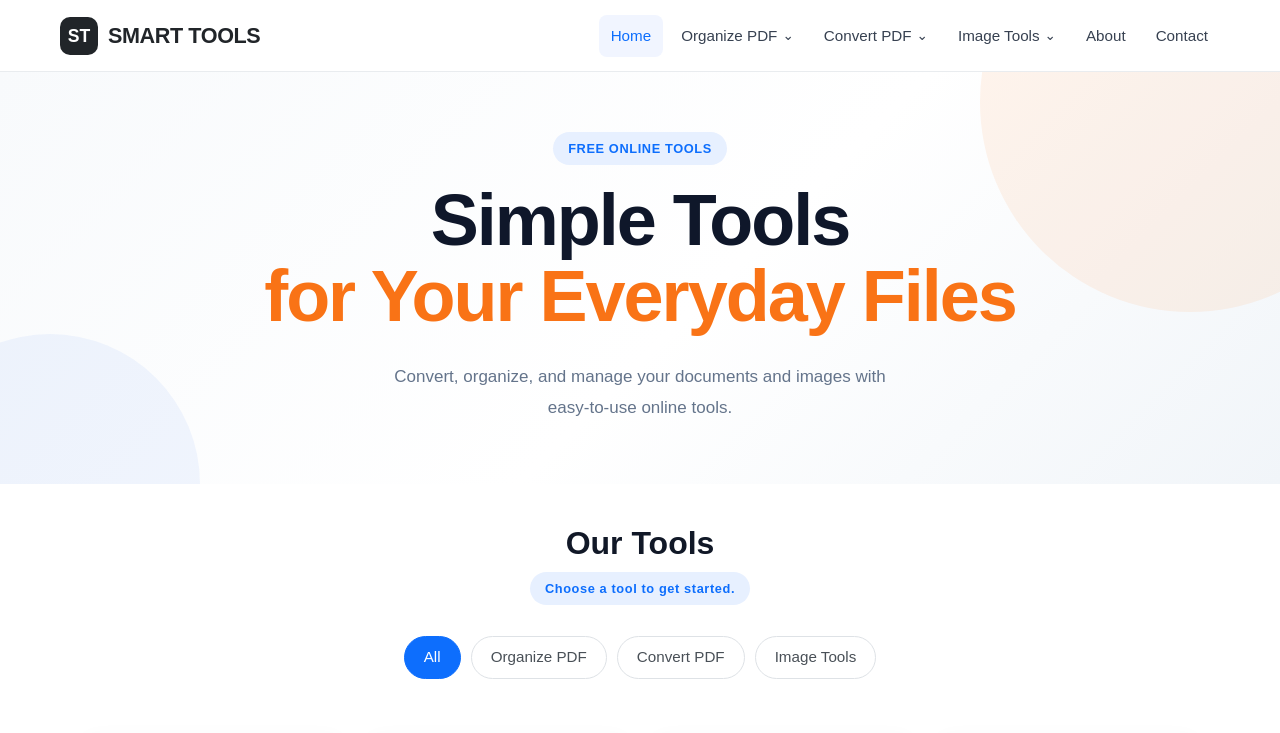
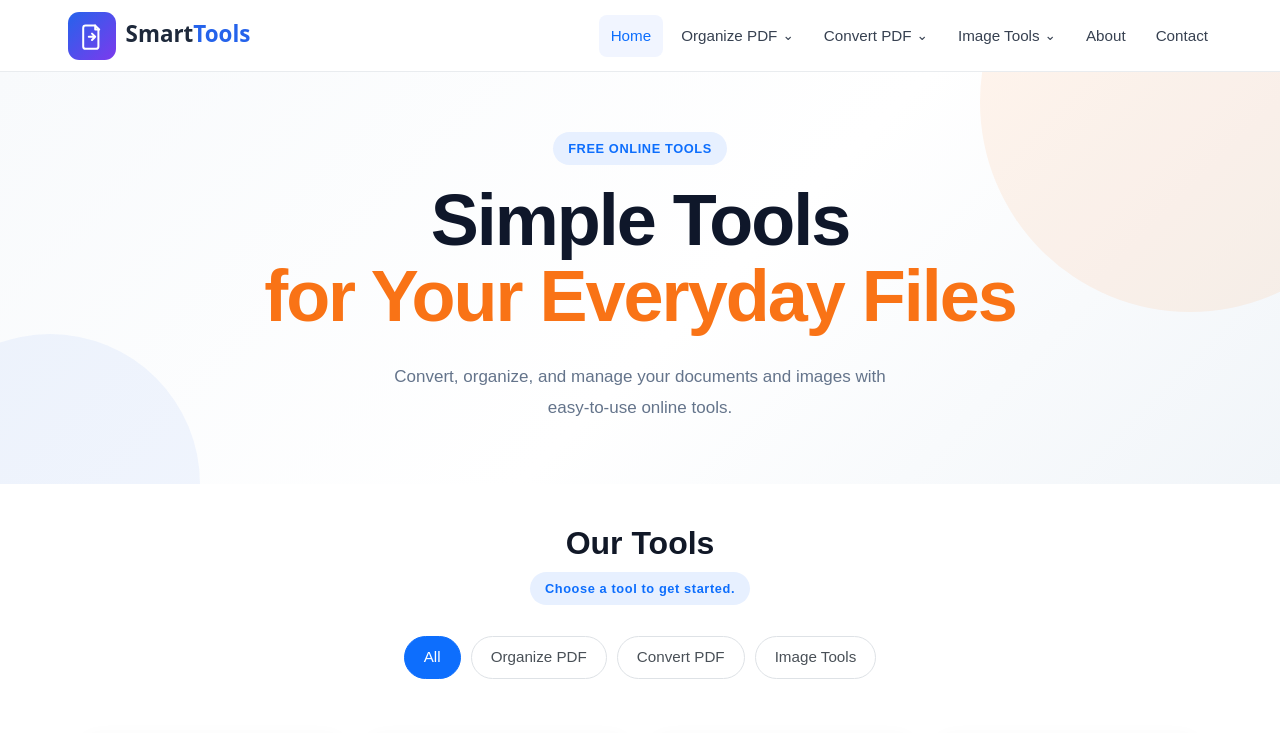
Before and after one commit to englishsnap/smarttools, a React (Vite) app: page / in a window 1280 px wide. Shown: the top 733 px of the page. Built offline with nearby package versions, Linux system fonts and the light colour scheme.

Commit message:
Initial commit

```diff
--- a/index.html
+++ b/index.html
@@ -2,7 +2,7 @@
 <html lang="en">
   <head>
     <meta charset="UTF-8" />
-    <link rel="icon" type="image/svg+xml" href="/favicon.svg" />
+    <link rel="icon" type="image/jpg" href="/assets/logo.jpg" />
     <meta name="viewport" content="width=device-width, initial-scale=1.0" />
     <meta
       name="description"
--- a/src/components/Navbar.css
+++ b/src/components/Navbar.css
@@ -21,8 +21,11 @@
 }
 
 
+.logo_img{
+  width: 80%;
+}
 
-.navbar-logo {
+/* .navbar-logo {
   display: inline-flex;
   align-items: center;
   gap: 10px;
@@ -61,7 +64,7 @@
 
 .logo-text {
   letter-spacing: -0.4px;
-}
+} */
 
 
 
--- a/src/components/Navbar.jsx
+++ b/src/components/Navbar.jsx
@@ -43,8 +43,9 @@ function Navbar() {
           className="navbar-logo"
           onClick={closeMenu}
         >
-          <span className="logo-icon">ST</span>
-          <span className="logo-text">Smart Tools</span>
+          {/* <span className="logo-icon">ST</span> */}
+          {/* <span className="logo-text">Smart Tools</span> */}
+          <img src="./assets/logo_svg.svg" className="logo_img"/>
         </NavLink>
 
         {/* Desktop Navigation */}
```
Also changed, not shown: public/assets/logo.jpg (added), public/assets/logos.jpg (added).
